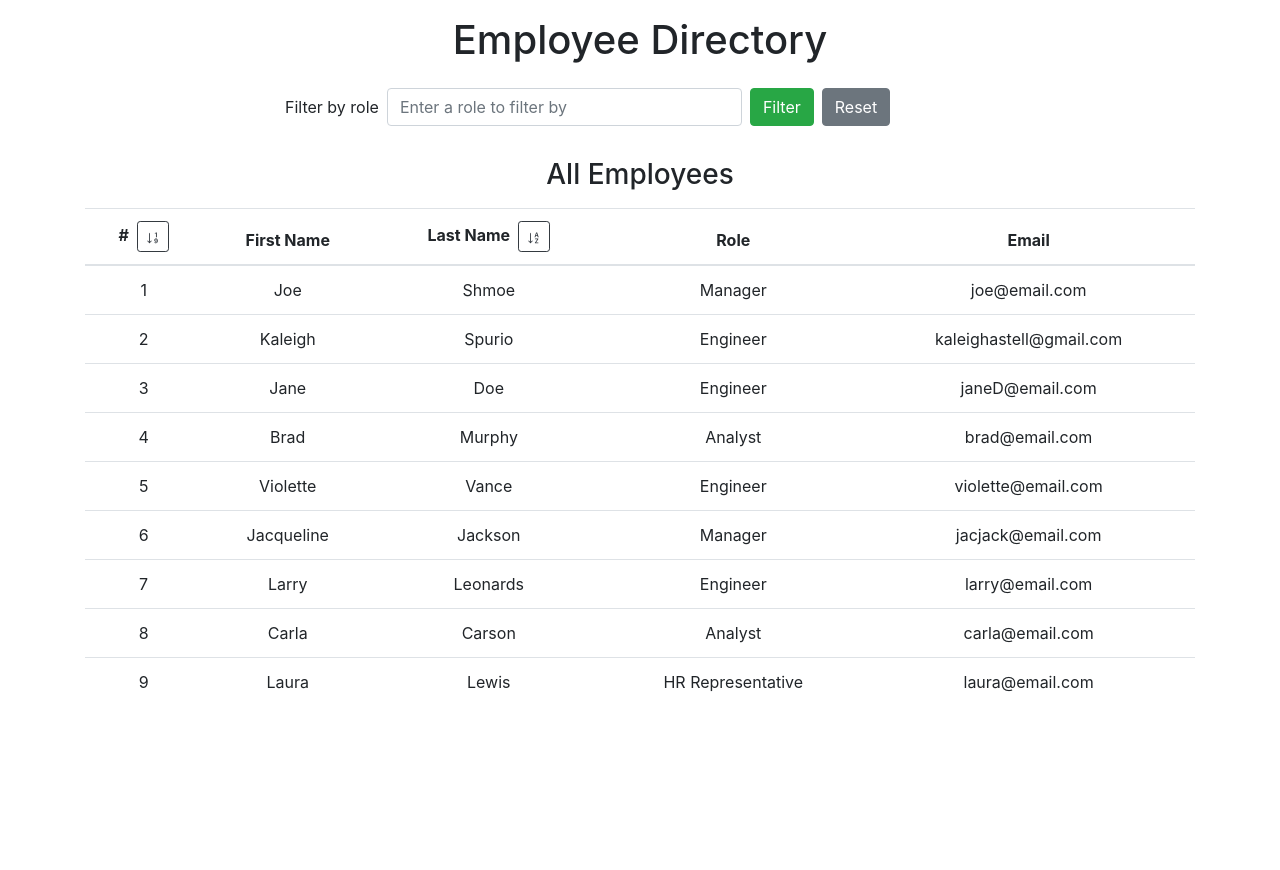
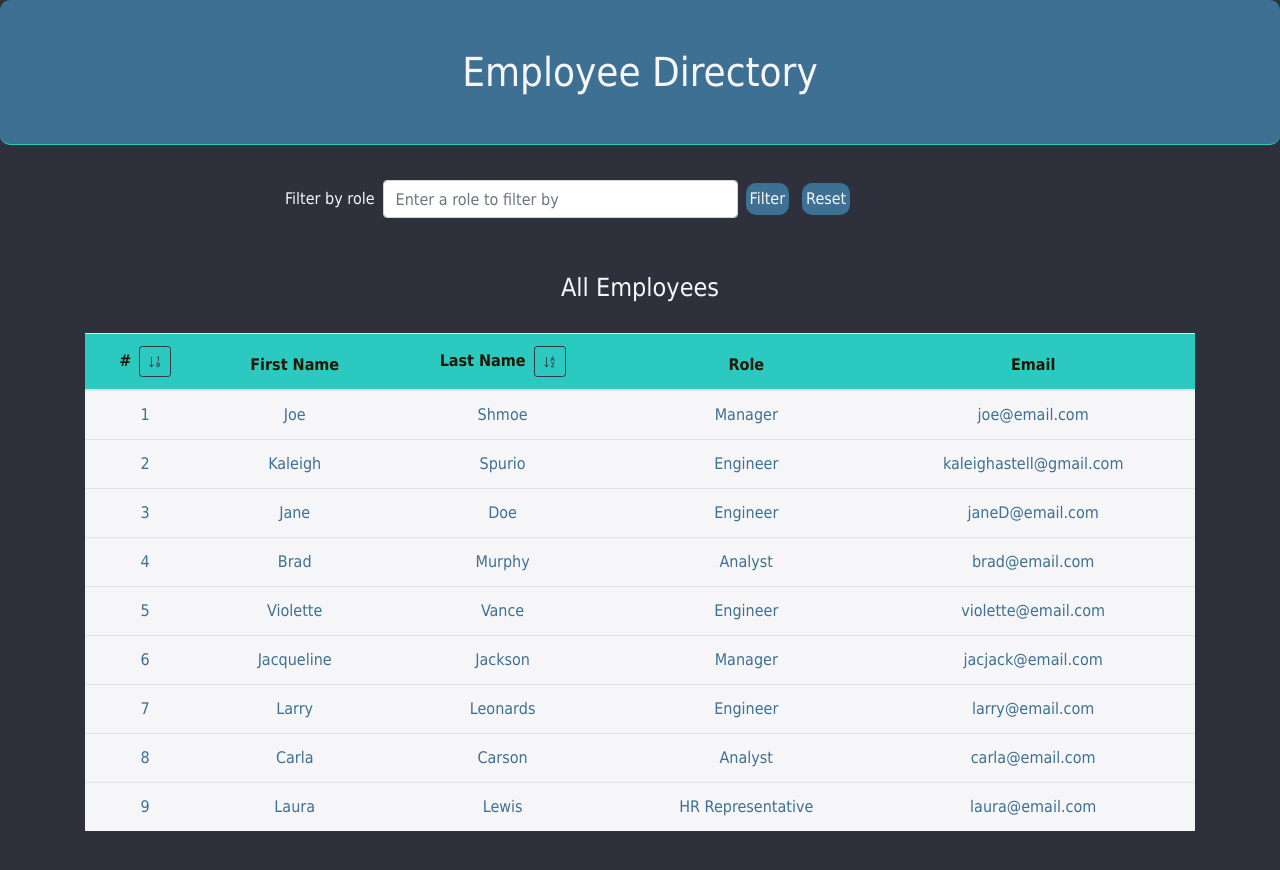
Before and after one commit to Kaleighspurio/react-employee-directory, a React (Create React App) app: page / in a window 1280 px wide. Shown: the top 870 px of the page. Before the commit the page ends 800 px from the top, so only its background shows below. Built offline with nearby package versions, Linux system fonts and the light colour scheme.

Commit message:
added some styling

```diff
--- a/src/App.css
+++ b/src/App.css
@@ -1,38 +1,10 @@
+
+
 .App {
   text-align: center;
+  background-color: #2e303c;
+  color: #f6f6f8;
+  min-height: 1000px;
+  margin: 0;
+  padding: 0;
 }
-
-.App-logo {
-  height: 40vmin;
-  pointer-events: none;
-}
-
-@media (prefers-reduced-motion: no-preference) {
-  .App-logo {
-    animation: App-logo-spin infinite 20s linear;
-  }
-}
-
-.App-header {
-  background-color: #282c34;
-  min-height: 100vh;
-  display: flex;
-  flex-direction: column;
-  align-items: center;
-  justify-content: center;
-  font-size: calc(10px + 2vmin);
-  color: white;
-}
-
-.App-link {
-  color: #61dafb;
-}
-
-@keyframes App-logo-spin {
-  from {
-    transform: rotate(0deg);
-  }
-  to {
-    transform: rotate(360deg);
-  }
-}
--- a/src/components/AppContainer.js
+++ b/src/components/AppContainer.js
@@ -2,6 +2,7 @@ import React from 'react';
 import Data from './Employees.json';
 import Filter from './Filter';
 import Table from './Table/Table';
+import './style.css'
 
 export default class AppContainer extends React.Component {
   state = {
@@ -62,9 +63,9 @@ export default class AppContainer extends React.Component {
 
   renderTableContentsMessage = () => {
       if (this.state.madeSearch === true) {
-          return <h3 className="m-3" >All {this.state.results[0].role}s</h3>;
+          return <h3 className="table-content-message" >All {this.state.results[0].role}s</h3>;
       } else {
-          return <h3 className="m-3" >All Employees</h3>;
+          return <h3 className="table-content-message" >All Employees</h3>;
       }
   }
 
--- a/src/components/Filter.js
+++ b/src/components/Filter.js
@@ -1,5 +1,6 @@
 import React from 'react';
 import Data from './Employees.json';
+import './style.css'
 
 export default function Filter(props) {
     // lets give options in a datalist of possible filters on the input...
@@ -30,8 +31,8 @@ export default function Filter(props) {
                   <option value={role} key={role} />
               ))}
             </datalist>
-          <button type="submit" className='btn btn-success m-2' onClick={props.handleFormSubmit} >Filter</button>
-          <button className='btn btn-secondary' onClick={props.handleTableReset} >Reset</button>
+          <button type="submit" className='filter-btn m-2' onClick={props.handleFormSubmit} >Filter</button>
+          <button className='filter-btn' onClick={props.handleTableReset} >Reset</button>
         </div>
       </form>
     );
--- a/src/components/Header.js
+++ b/src/components/Header.js
@@ -1,5 +1,6 @@
 import React from 'react';
+import './style.css';
 
 export default function Header() {
-    return <h1 className="m-3">Employee Directory</h1>
+    return <h1 className="pt-5 pb-5 header">Employee Directory</h1>
 }
--- a/src/components/Table/Table.js
+++ b/src/components/Table/Table.js
@@ -1,10 +1,11 @@
 import React from 'react';
 import TableHeaders from './TableHeaders';
 import TableData from './TableData';
+import './style.css';
 
 export default function Table(props) {
     return (
-      <div className="table-div">
+      <div className="table-div pb-5">
         <table className="table">
           <TableHeaders handleNameSort={props.handleNameSort} handleIdSort={props.handleIdSort} />
           <TableData data={props.data} />
--- a/src/components/Table/TableData.js
+++ b/src/components/Table/TableData.js
@@ -1,9 +1,10 @@
 import React from 'react';
+import './style.css'
 
 export default function TableData(props) {
   return (
     //   map through all results and create a row in the table for each employee in the results
-    <tbody>
+    <tbody className="tabledata">
       {props.data.map((employee) => (
         <tr key={employee.id} >
           <td>{employee.id}</td>
--- a/src/components/Table/TableHeaders.js
+++ b/src/components/Table/TableHeaders.js
@@ -1,8 +1,9 @@
 import React from 'react';
+import './style.css'
 
 export default function TableHeaders(props) {
   return (
-    <thead>
+    <thead className="tablehead">
       <tr>
         <th scope="col">#
             <button className='btn btn-outline-dark btn-sm ml-2' onClick={props.handleIdSort} >
--- /dev/null
+++ b/src/components/Table/style.css
@@ -0,0 +1,15 @@
+.table {
+    background-color: #b2c3b8;
+    margin-top: 30px;
+}
+
+.tablehead {
+    background-color: #2BC9C0;
+    color: #251605;
+
+}
+
+.tabledata {
+    color: #3d7092;
+    background-color: #f6f6f8;
+}
--- /dev/null
+++ b/src/components/style.css
@@ -0,0 +1,33 @@
+.header {
+    background-color: #3d7092;
+    color: #f6f6f8;
+    border-bottom: 1px #2bc9c0 solid;
+    border-radius: 10px;
+    font-family: Tahoma, Geneva, sans-serif;
+}
+
+.search {
+   color: #f6f6f8;
+   margin-top: 30px;
+   padding: auto
+}
+
+.filter-btn {
+    border: none;
+    color: #f6f6f8;
+    border-radius: 10px;
+    background-color: #3d7092;
+    margin: 5px;
+    padding: 4px
+}
+
+.filter-btn:hover {
+    border: 1px solid #3d7092;
+    color: #3d7092;
+    background-color: #f6f6f8;
+}
+
+.table-content-message {
+    font-size: 25px;
+    margin-top: 50px;
+}
--- a/src/index.css
+++ b/src/index.css
@@ -1,13 +1,4 @@
-body {
-  margin: 0;
-  font-family: -apple-system, BlinkMacSystemFont, 'Segoe UI', 'Roboto', 'Oxygen',
-    'Ubuntu', 'Cantarell', 'Fira Sans', 'Droid Sans', 'Helvetica Neue',
-    sans-serif;
-  -webkit-font-smoothing: antialiased;
-  -moz-osx-font-smoothing: grayscale;
+* {
+  box-sizing: border-box;
+  font-family: Tahoma, Geneva, sans-serif;
 }
-
-code {
-  font-family: source-code-pro, Menlo, Monaco, Consolas, 'Courier New',
-    monospace;
-}
--- a/src/index.js
+++ b/src/index.js
@@ -6,7 +6,7 @@ import * as serviceWorker from './serviceWorker';
 import 'bootstrap/dist/css/bootstrap.css';
 ReactDOM.render(
   <React.StrictMode>
-    <App />
+    <App className="App"/>
   </React.StrictMode>,
   document.getElementById('root')
 );
```
